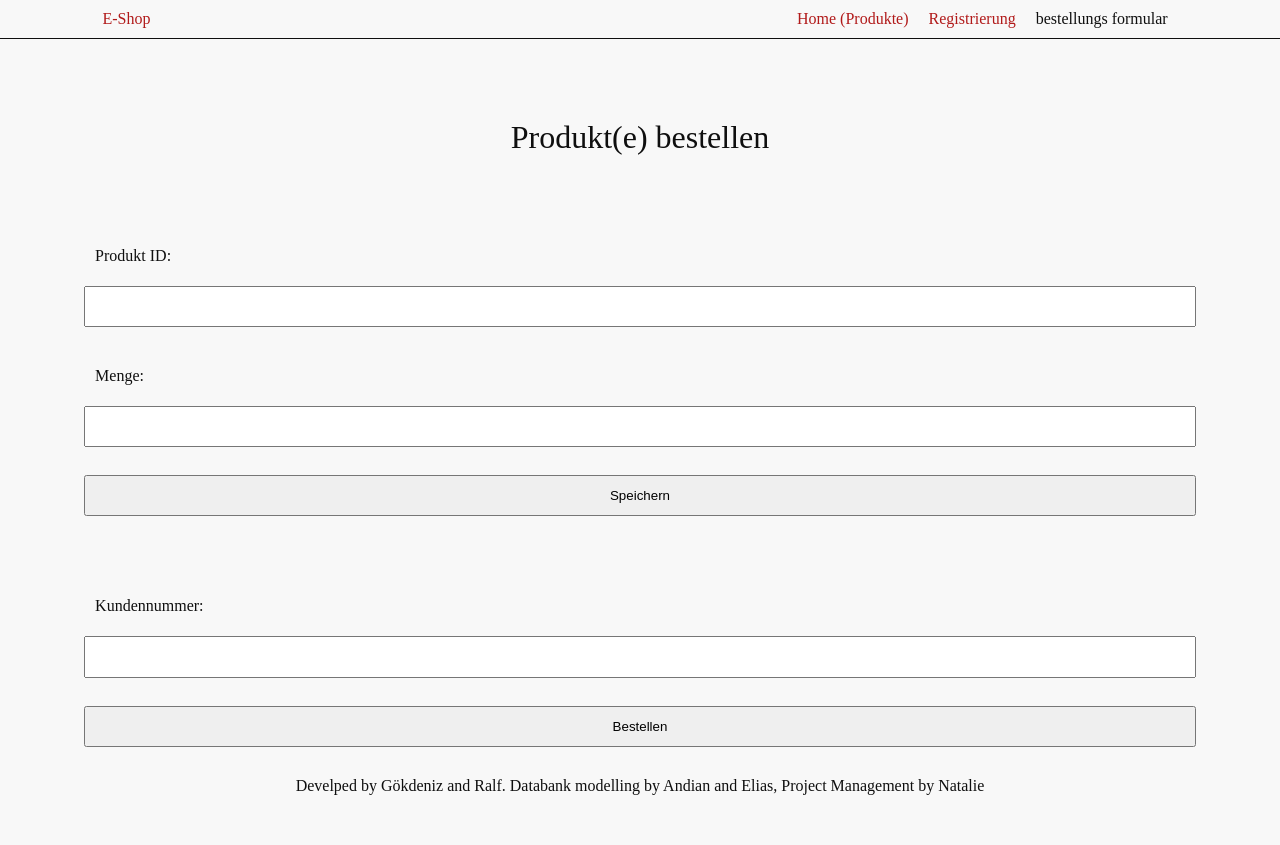
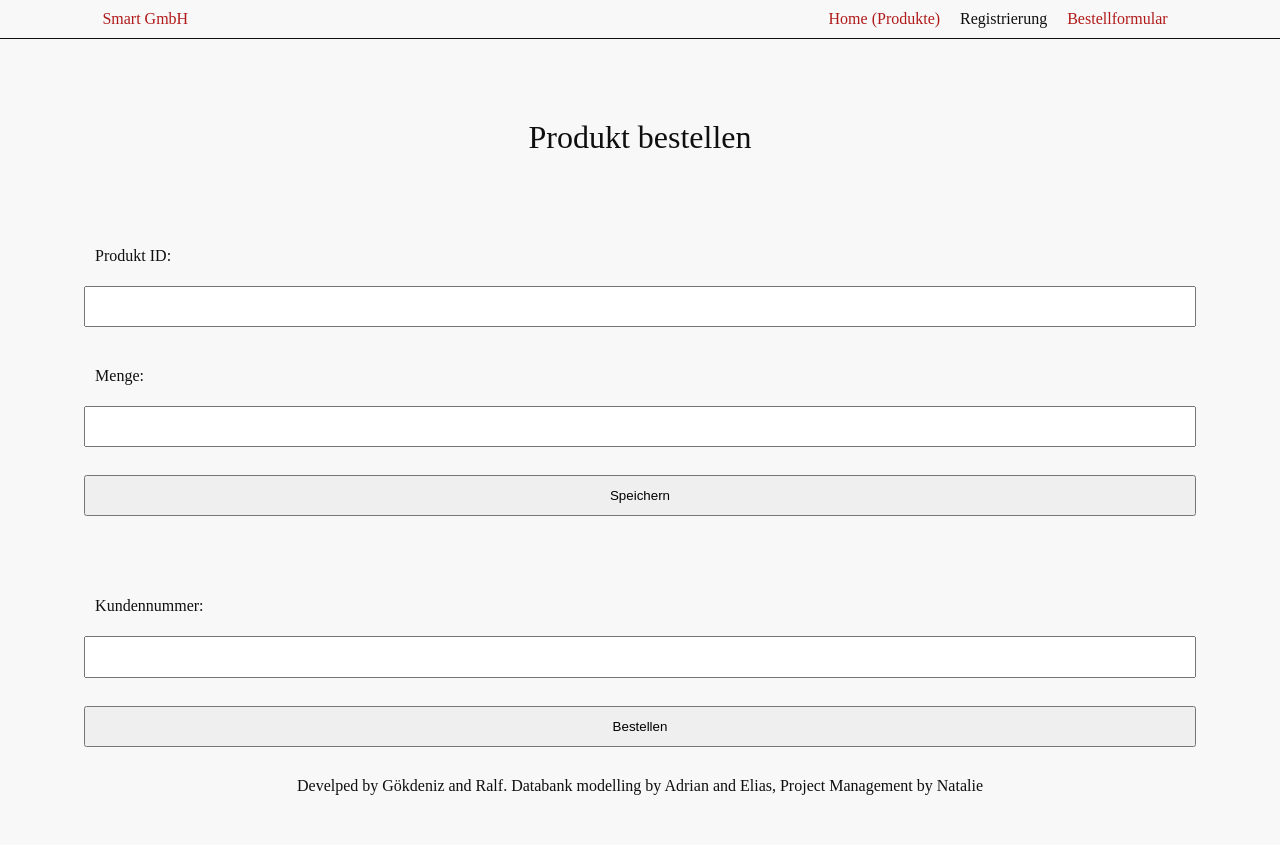
Before and after one commit to Goekdeniz-Guelmez/Schull-Projekt, a PHP site: page /bestellen.php in a window 1280 px wide. Run offline with PHP 8.4, Linux system fonts and the light colour scheme.

Commit message:
korrigierung

```diff
--- a/bestellen.php
+++ b/bestellen.php
@@ -97,27 +97,27 @@ function displayWarenkorb() {
     <link rel="stylesheet" href="style.css">
 </head>
 <body>
-    <nav class="navbar navbar-inverse">
+<nav class="navbar navbar-inverse">
         <div class="container-fluid">
             <div class="navbar-header">
-                <a class="navbar-brand" href="#">E-Shop</a>
+                <a class="navbar-brand" href="index.html">Smart GmbH</a>
             </div>
 
             <ul class="nav navbar-nav">
                 <li>
                     <a href="home.php">Home (Produkte)</a>
                 </li>
-                <li>
+                <li class="active">
                     <a href="registrieren.php">Registrierung</a>
                 </li>
-                <li class="active">
-                    <a href="bestellen.php">bestellungs formular</a>
+                <li>
+                    <a href="bestellen.php">Bestellformular</a>
                 </li>
             </ul>
         </div>
     </nav>
 
-    <h1>Produkt(e) bestellen</h1>
+    <h1>Produkt bestellen</h1>
 
     <form method="POST">
         <label for="produktId">Produkt ID:</label>
@@ -138,7 +138,7 @@ function displayWarenkorb() {
     <?php displayWarenkorb(); ?>
 
     <footer>
-        <p>Develped by Gökdeniz and Ralf. Databank modelling by Andian and Elias, Project Management by Natalie</p>
+        <p>Develped by Gökdeniz and Ralf. Databank modelling by Adrian and Elias, Project Management by Natalie</p>
     </footer>
 </body>
 </html>
--- a/registrieren.php
+++ b/registrieren.php
@@ -72,7 +72,7 @@ if ($_SERVER["REQUEST_METHOD"] == "POST") {
     <nav class="navbar navbar-inverse">
         <div class="container-fluid">
             <div class="navbar-header">
-                <a class="navbar-brand" href="index.html">E-Shop</a>
+                <a class="navbar-brand" href="index.html">Smart GmbH</a>
             </div>
 
             <ul class="nav navbar-nav">
@@ -83,7 +83,7 @@ if ($_SERVER["REQUEST_METHOD"] == "POST") {
                     <a href="registrieren.php">Registrierung</a>
                 </li>
                 <li>
-                    <a href="bestellen.php">bestellungs formular</a>
+                    <a href="bestellen.php">Bestellformular</a>
                 </li>
             </ul>
         </div>
@@ -128,7 +128,7 @@ if ($_SERVER["REQUEST_METHOD"] == "POST") {
     <?php endif; ?>
 
     <footer>
-        <p>Develped by Gökdeniz and Ralf. Databank modelling by Adrian and Elias, Project Management by Natalie</p>
+        <p>Developed by Gökdeniz and Ralf. Databank modelling by Adrian and Elias, Project Management by Natalie</p>
     </footer>
 </body>
 </html>
```
Also changed, not shown: home.php (+5 -5 lines), neues_produkt_einfügen.php (+5 -5 lines).
